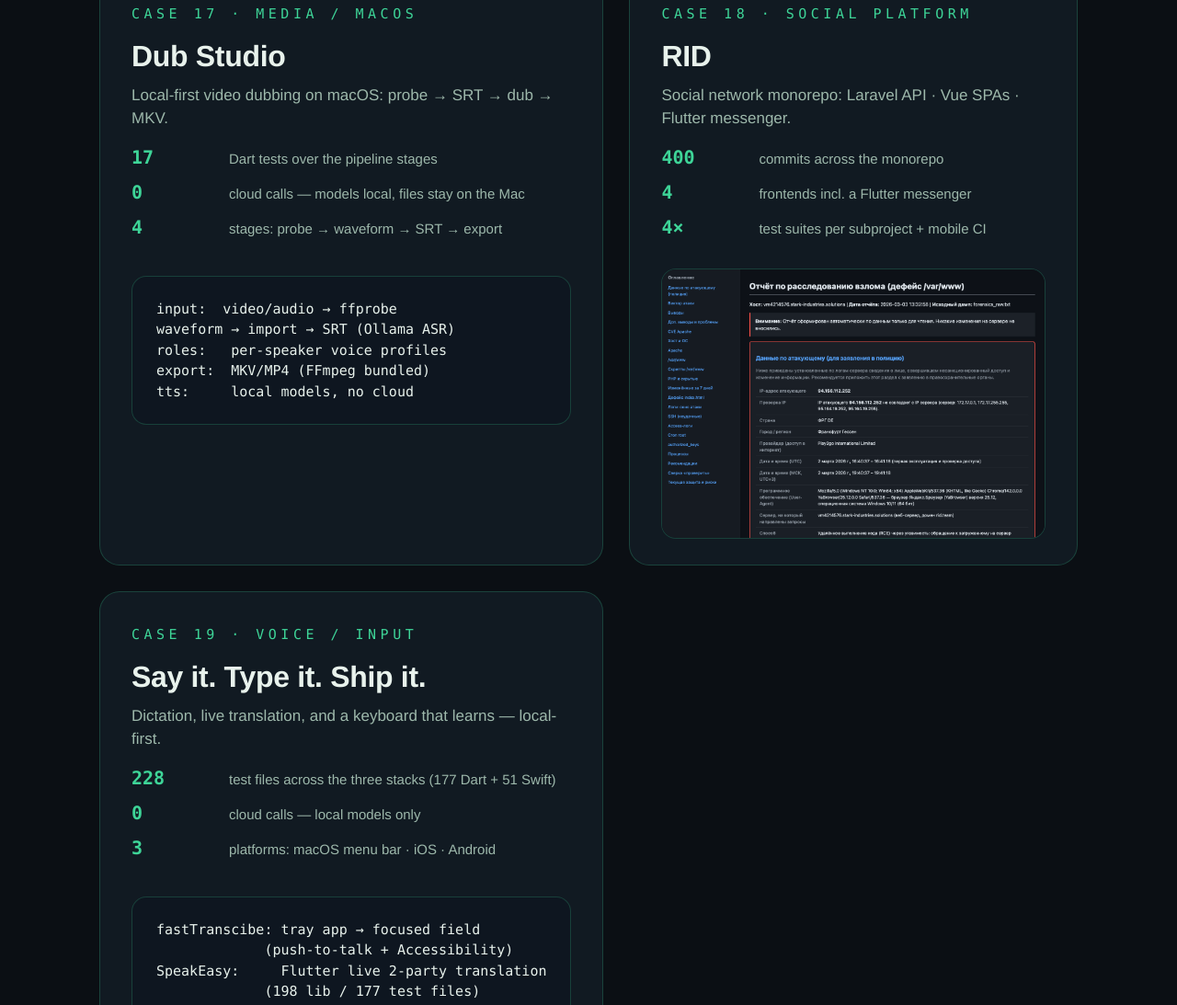
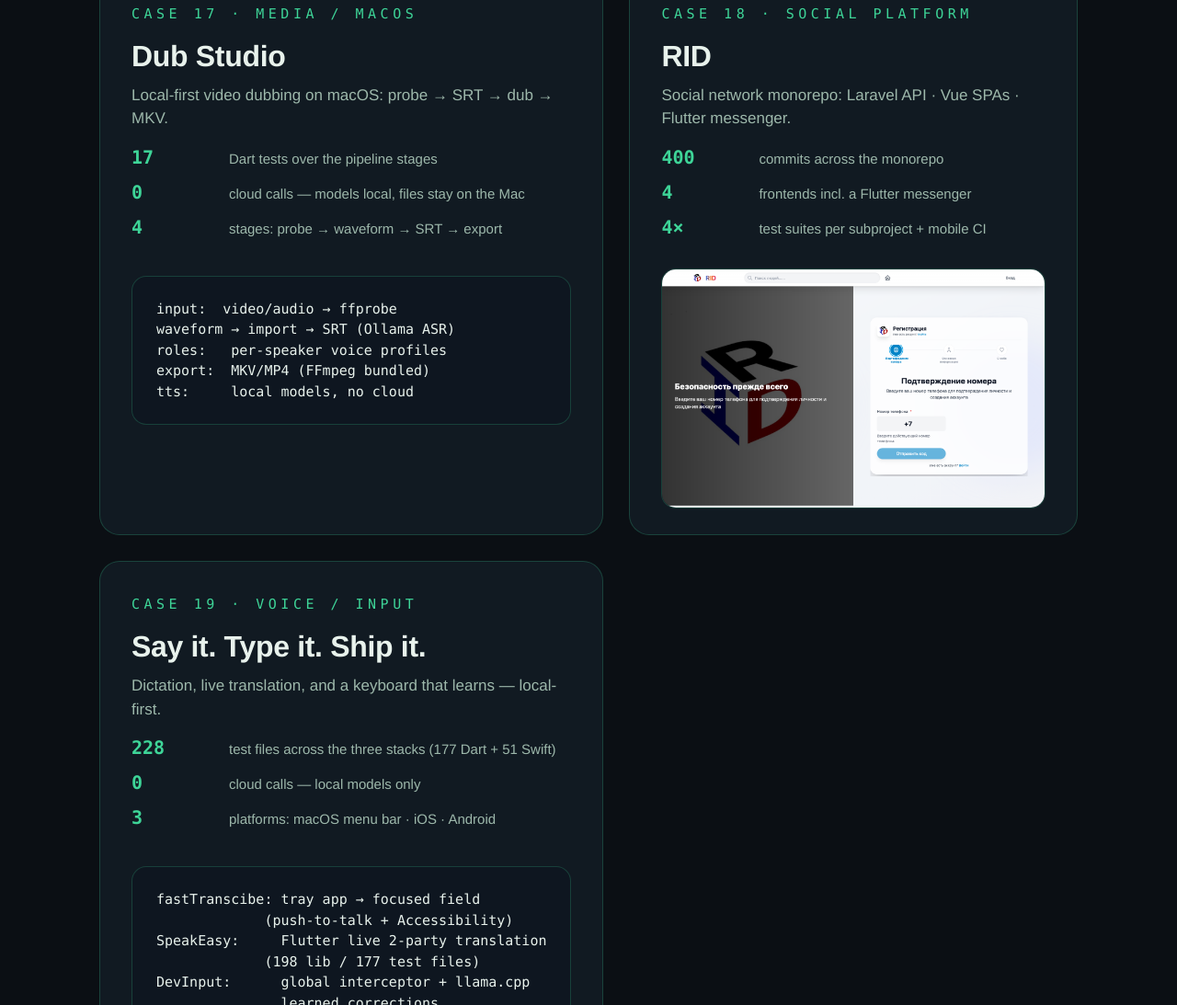
Before and after one commit to visawestern/portfolio, a plain HTML site: page index.html in a window 1280 px wide. Shown: the part 8054-9147 px from the top of the page at 92% size. Drawn offline with Linux system fonts and the light colour scheme.

Commit message:
RID case: real main-frontend registration screenshot replaces forensics artifact

```diff
--- a/index.html
+++ b/index.html
@@ -223,7 +223,7 @@ tts:     local models, no cloud</div>
     <ul class="facts"><li><b>400</b><span>commits across the monorepo</span></li><li><b>4</b><span>frontends incl. a Flutter messenger</span></li><li><b>4×</b><span>test suites per subproject + mobile CI</span></li></ul>
     <p class="links"></p>
   </div>
-  <figure class="zoomable"><img src="assets/shots/rid/rid_security_forensics_report.png" alt="RID — evidence" loading="lazy"></figure>
+  <figure class="zoomable"><img src="assets/shots/rid/rid-frontend-register.png" alt="RID — evidence" loading="lazy"></figure>
 </article>
 <article class="case" id="voice">
   <div class="case-head">
```
Also changed, not shown: assets/shots/rid/rid-frontend-register.png (added), assets/shots/rid/rid_security_forensics_report.png (deleted).
